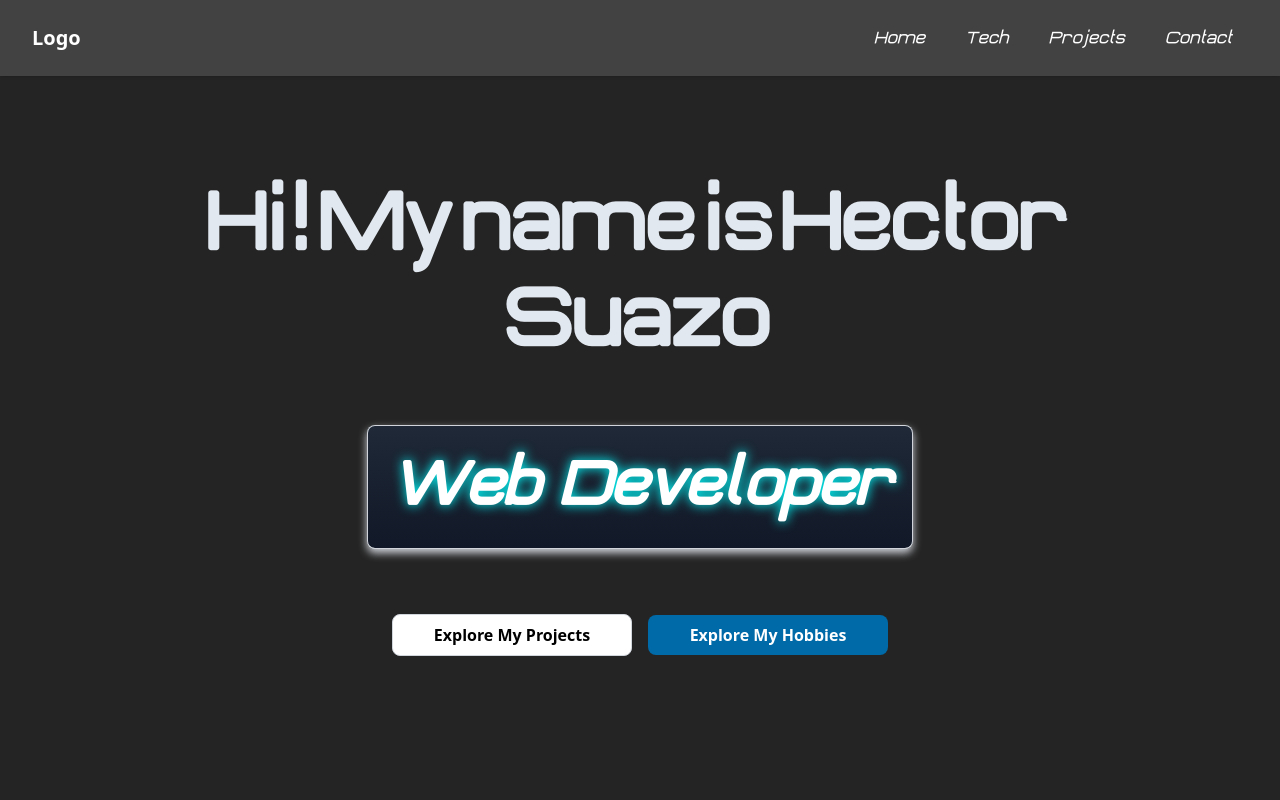
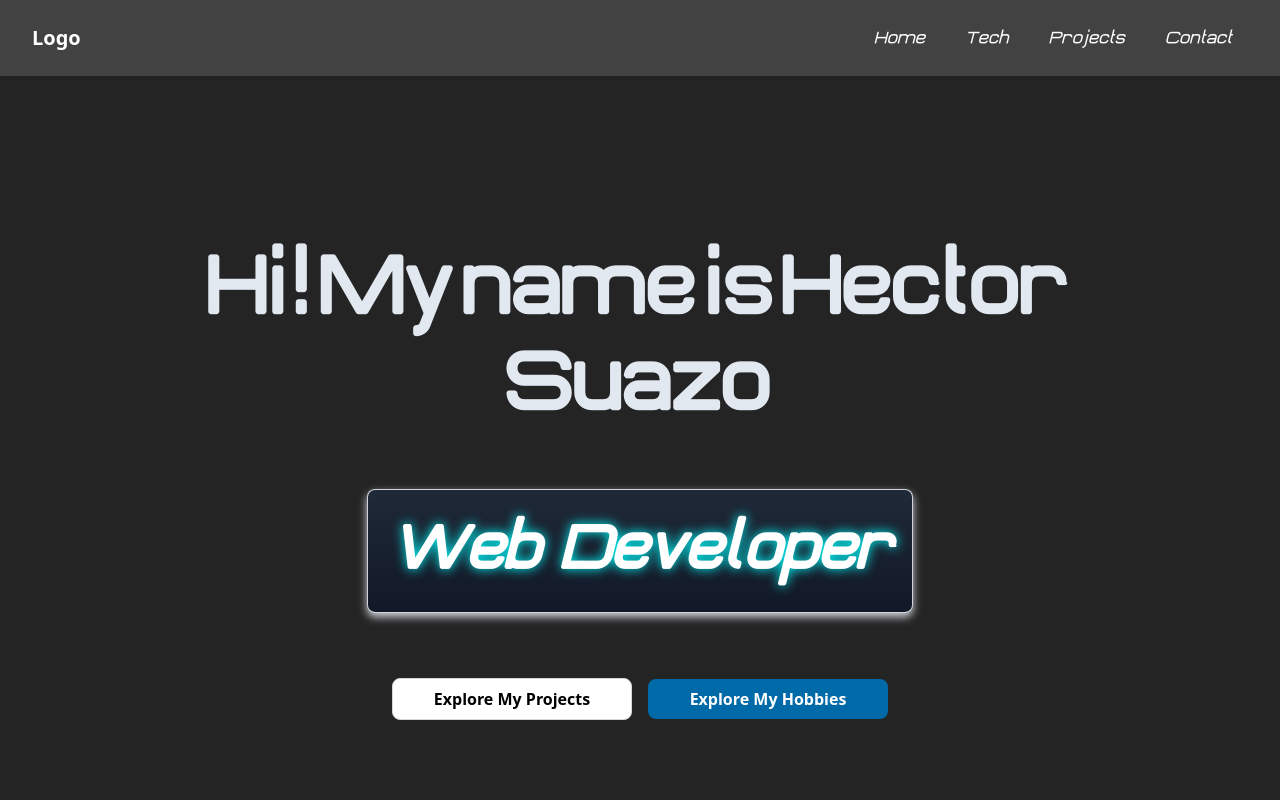
Before and after one commit to suzuhe481/portfolio-v3, a Next.js app: page / in a window 1280 px wide. Shown: the top 800 px of the page. Built offline with nearby package versions, Linux system fonts and the light colour scheme.

Commit message:
fix: increased hero height on larger screens

```diff
--- a/src/components/_main/Hero/Hero.tsx
+++ b/src/components/_main/Hero/Hero.tsx
@@ -23,7 +23,7 @@ export function Hero() {
   return (
     <div
       id="home"
-      className="relative mx-auto flex flex-col items-center justify-center bg-[#242424] min-h-[calc(100vh-8rem)] scroll-mt-20"
+      className="relative mx-auto flex flex-col items-center justify-center bg-[#242424] min-h-[calc(100vh-8rem)] md:min-h-screen scroll-mt-20"
     >
       <div className="px-4 py-10 md:py-10">
         <h1 className="relative z-10 mx-auto max-w-4xl py-2 text-center font-plagiata font-bold text-slate-200 text-6xl md:text-8xl dark:text-slate-300 animate-all">
```
